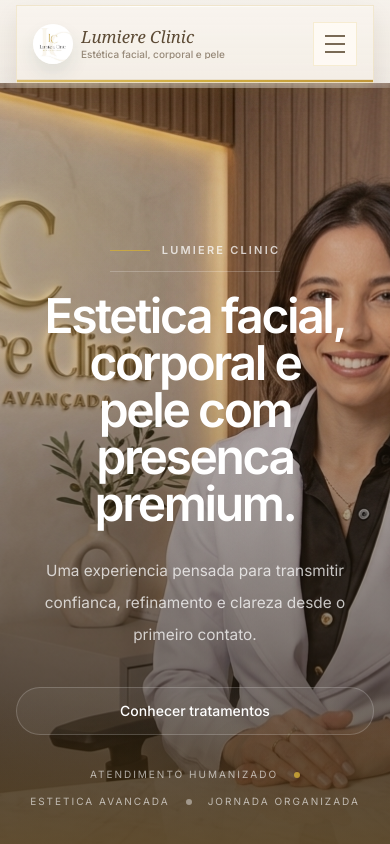
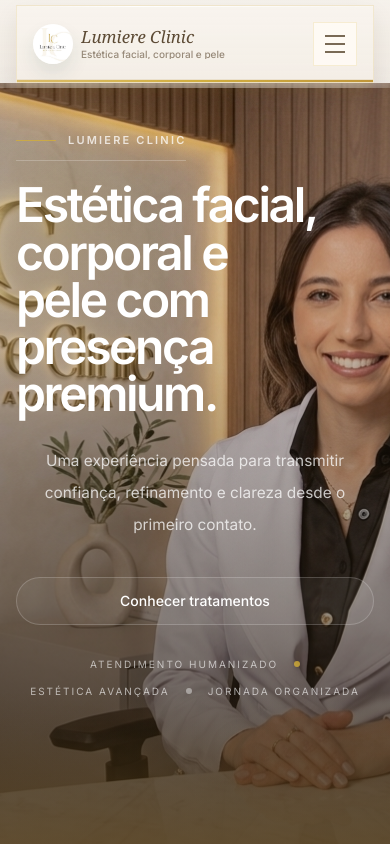
Before and after one commit to fluxon-office/lumiere-control, a React (Vite) app in the folder frontend/lumeric-frontend/: page / in a window 390 px wide. Shown: the top 844 px of the page. Built offline with nearby package versions, Linux system fonts and the light colour scheme.

Commit message:
Adjust mobile hero headline layout

```diff
--- a/frontend/lumeric-frontend/src/components/sections/HeroSection.jsx
+++ b/frontend/lumeric-frontend/src/components/sections/HeroSection.jsx
@@ -16,32 +16,32 @@ function HeroSection({ heroCardRef }) {
             <div className="absolute inset-0 bg-[radial-gradient(circle_at_15%_20%,rgba(212,175,55,0.14),transparent_24%)]" />
                 <div className="absolute inset-x-0 bottom-0 h-40 bg-[linear-gradient(180deg,rgba(94,68,23,0)_0%,rgba(104,75,26,0.08)_24%,rgba(116,84,28,0.18)_48%,rgba(126,92,31,0.26)_72%,rgba(136,99,33,0.34)_100%)]" />
           </div>
-          <div className="relative z-10 flex min-h-[calc(100vh-var(--hero-navbar-offset))] items-center pt-12 max-lg:min-h-[calc(100svh-var(--hero-navbar-offset))] max-lg:items-end max-lg:pb-10 sm:pt-14 lg:pt-16">
-            <div className="max-w-[37rem] px-4 max-lg:mx-auto max-lg:max-w-[42rem] max-lg:text-center sm:px-6 lg:ml-[clamp(2rem,6vw,5.5rem)] lg:px-0">
+          <div className="relative z-10 flex min-h-[calc(100vh-var(--hero-navbar-offset))] items-center pt-12 max-lg:min-h-[calc(100svh-var(--hero-navbar-offset))] max-lg:items-start max-lg:pb-10 max-lg:pt-10 sm:pt-14 lg:pt-16">
+            <div className="max-w-[37rem] px-4 max-lg:max-w-[42rem] max-lg:text-left sm:px-6 lg:ml-[clamp(2rem,6vw,5.5rem)] lg:px-0">
               <p
                 data-hero-text
-                className="mb-7 inline-flex items-center gap-3 border-b border-[rgba(255,255,255,0.22)] pb-3 text-[11px] font-semibold uppercase tracking-[0.3em] text-[rgba(255,255,255,0.74)] max-[480px]:mb-5 max-[480px]:tracking-[0.2em]"
+                className="mb-7 inline-flex items-center gap-3 border-b border-[rgba(255,255,255,0.22)] pb-3 text-[11px] font-semibold uppercase tracking-[0.3em] text-[rgba(255,255,255,0.74)] max-lg:mb-5 max-[480px]:tracking-[0.2em]"
               >
                 <span className="h-px w-10 bg-[rgba(212,175,55,0.76)]" />
                 Lumiere Clinic
               </p>
               <h1
                 data-hero-text
-                className="max-w-[10.5ch] font-['Inter'] text-[2.9rem] font-semibold leading-[0.92] tracking-[-0.05em] text-white max-lg:mx-auto max-lg:max-w-[11.5ch] max-lg:text-[clamp(3rem,10vw,5rem)] max-md:leading-[0.98] max-[480px]:text-[clamp(2.45rem,13vw,3.35rem)] sm:text-[4.2rem] lg:text-[5.4rem]"
+                className="max-w-[10.5ch] font-['Inter'] text-[2.9rem] font-semibold leading-[0.92] tracking-[-0.05em] text-white max-lg:max-w-[11.5ch] max-lg:text-[clamp(3rem,10vw,5rem)] max-md:leading-[0.98] max-[480px]:text-[clamp(2.45rem,13vw,3.35rem)] sm:text-[4.2rem] lg:text-[5.4rem]"
               >
-                Estetica facial,
+                Estética facial,
                 <br />
                 corporal e
                 <br />
                 pele com
                 <br />
-                presenca premium.
+                presença premium.
               </h1>
               <p
                 data-hero-text
-                className="mt-7 max-w-lg text-[15px] leading-7 text-[rgba(255,255,255,0.74)] max-lg:mx-auto max-lg:text-[clamp(0.96rem,2.6vw,1.08rem)] max-lg:leading-8 sm:text-[17px] sm:leading-8"
+                className="mt-7 max-w-lg text-[15px] leading-7 text-[rgba(255,255,255,0.74)] max-lg:mx-auto max-lg:text-center max-lg:text-[clamp(0.96rem,2.6vw,1.08rem)] max-lg:leading-8 sm:text-[17px] sm:leading-8"
               >
-                Uma experiencia pensada para transmitir confianca, refinamento e clareza desde o primeiro contato.
+                Uma experiência pensada para transmitir confiança, refinamento e clareza desde o primeiro contato.
               </p>
               <div data-hero-text className="mt-9 flex flex-col gap-4 max-lg:items-center sm:flex-row sm:max-lg:justify-center">
                 <a
@@ -57,7 +57,7 @@ function HeroSection({ heroCardRef }) {
               >
                 <span>Atendimento humanizado</span>
                 <span className="h-1.5 w-1.5 rounded-full bg-[rgba(212,175,55,0.8)]" />
-                <span>Estetica avancada</span>
+                <span>Estética avançada</span>
                 <span className="h-1.5 w-1.5 rounded-full bg-[rgba(255,255,255,0.42)]" />
                 <span>Jornada organizada</span>
               </div>
```
